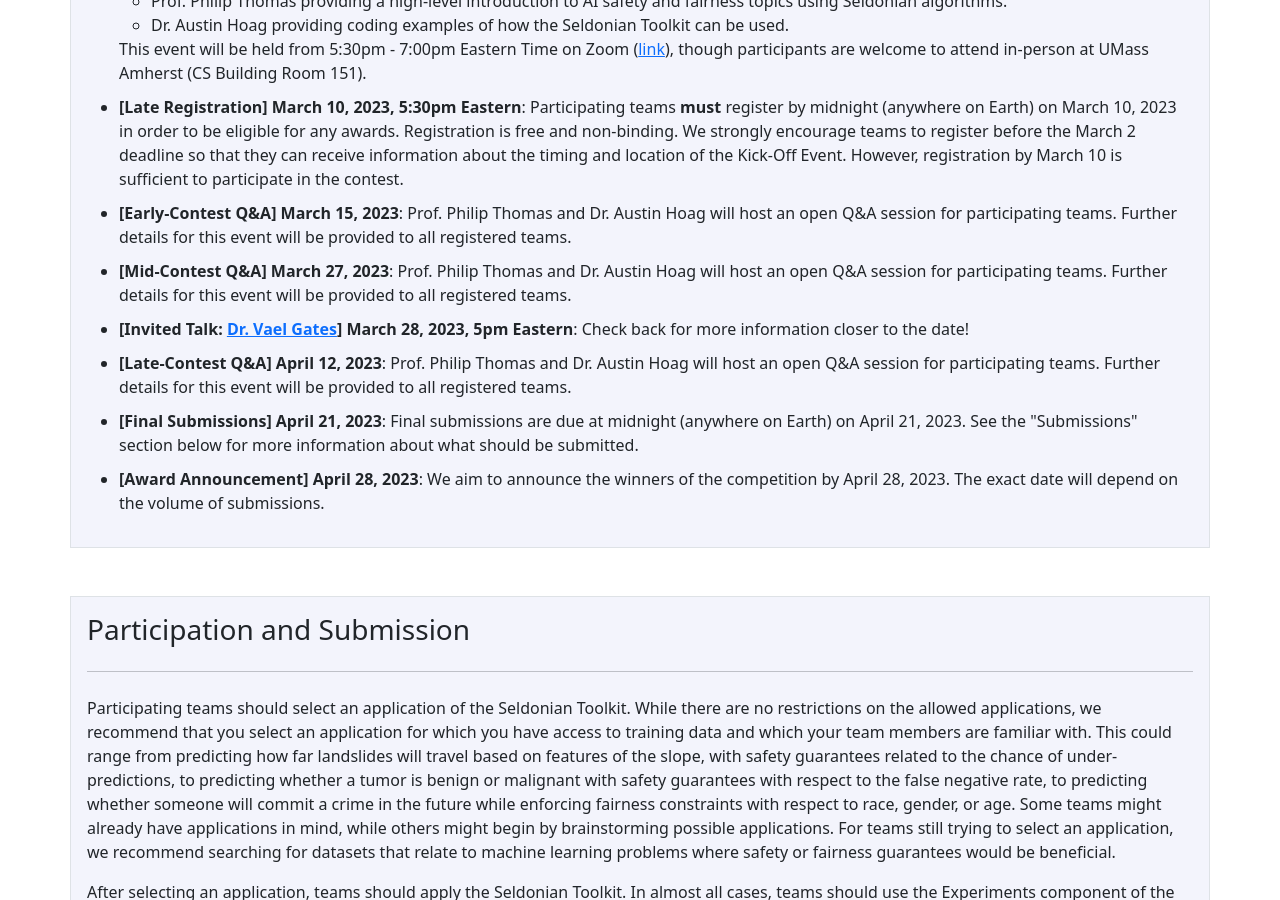
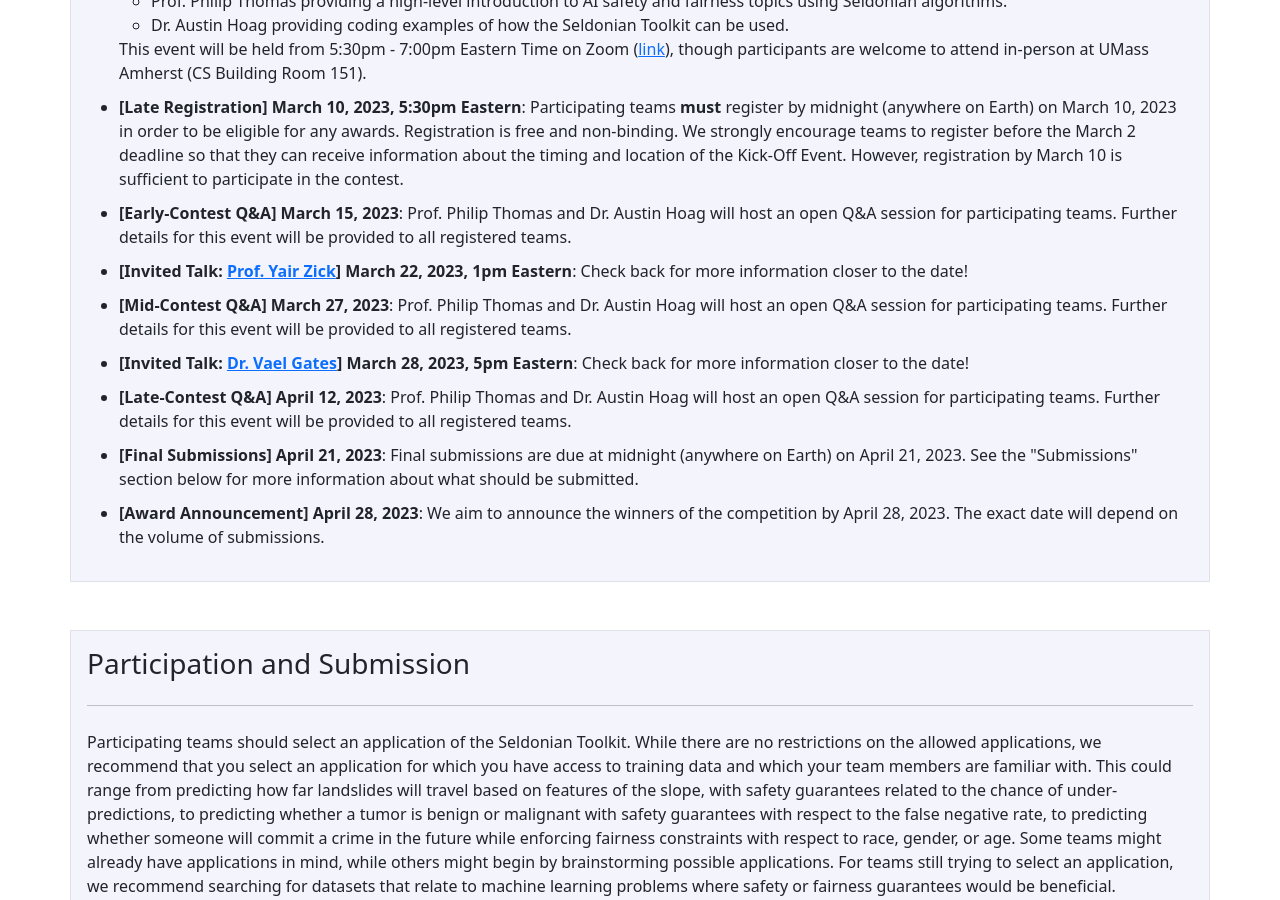
Before and after one commit to seldonian-framework/Tutorials, a Jekyll site: the page built from contest.md, in a window 1280 px wide and 900 px high, scrolled down 1530 px. Built offline with Jekyll 4.4.1, drawn with Linux system fonts in a browser that asks for light colours.

Commit message:
Added Yair's talk date and time.

```diff
--- a/contest.md
+++ b/contest.md
@@ -64,6 +64,7 @@
                 <b>[Late Registration] March 10, 2023, 5:30pm Eastern</b>: Participating teams <b>must</b> register by midnight (anywhere on Earth) on March 10, 2023 in order to be eligible for any awards. Registration is free and non-binding. We strongly encourage teams to register before the March 2 deadline so that they can receive information about the timing and location of the Kick-Off Event. However, registration by March 10 is sufficient to participate in the contest.
             </li>
             <li style="margin: 10px 0;"><b>[Early-Contest Q&A] March 15, 2023</b>: Prof. Philip Thomas and Dr. Austin Hoag will host an open Q&A session for participating teams. Further details for this event will be provided to all registered teams.</li>
+            <li style="margin: 10px 0;"><b>[Invited Talk: <a href="https://people.umass.edu/yzick/">Prof. Yair Zick</a>] March 22, 2023, 1pm Eastern</b>: Check back for more information closer to the date!</li>
             <li style="margin: 10px 0;"><b>[Mid-Contest Q&A] March 27, 2023</b>: Prof. Philip Thomas and Dr. Austin Hoag will host an open Q&A session for participating teams. Further details for this event will be provided to all registered teams.</li>
             <li style="margin: 10px 0;"><b>[Invited Talk: <a href="https://vaelgates.com/">Dr. Vael Gates</a>] March 28, 2023, 5pm Eastern</b>: Check back for more information closer to the date!</li>
             <li style="margin: 10px 0;"><b>[Late-Contest Q&A] April 12, 2023</b>: Prof. Philip Thomas and Dr. Austin Hoag will host an open Q&A session for participating teams. Further details for this event will be provided to all registered teams.</li>
```
